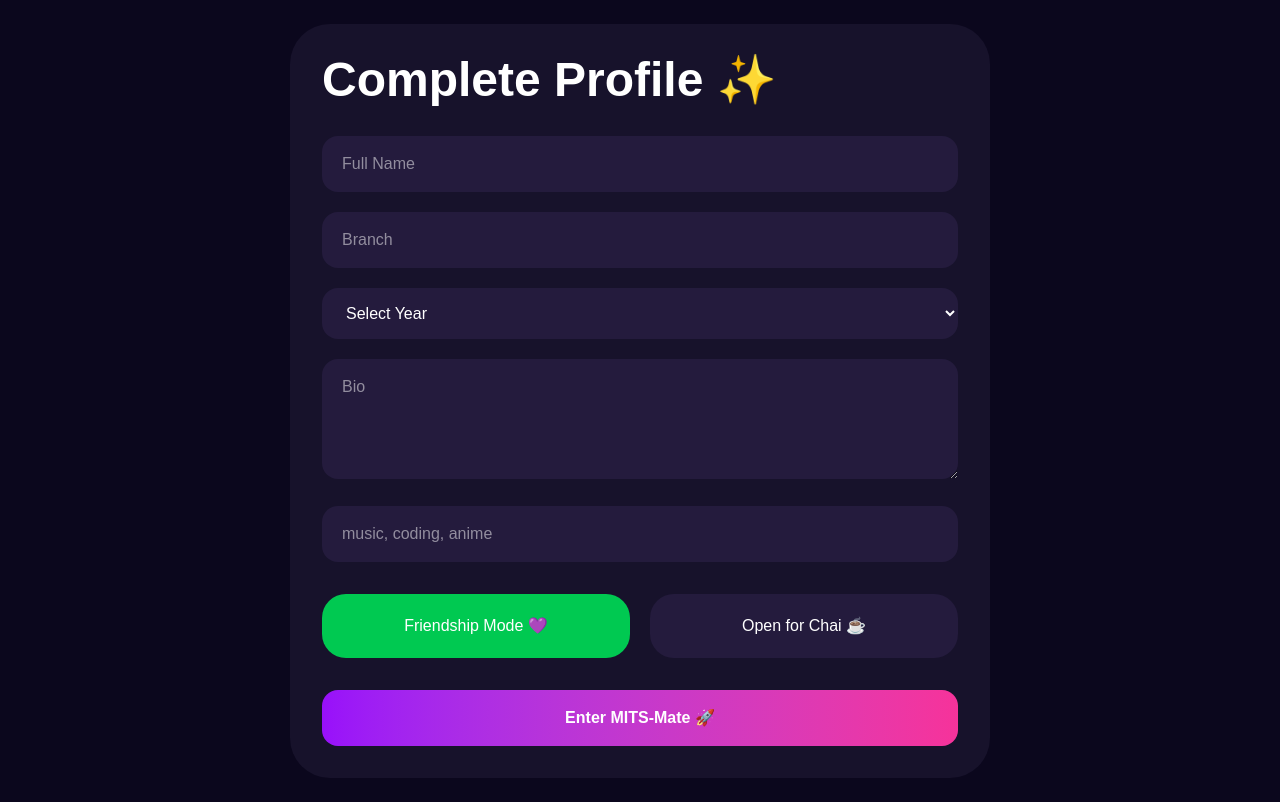
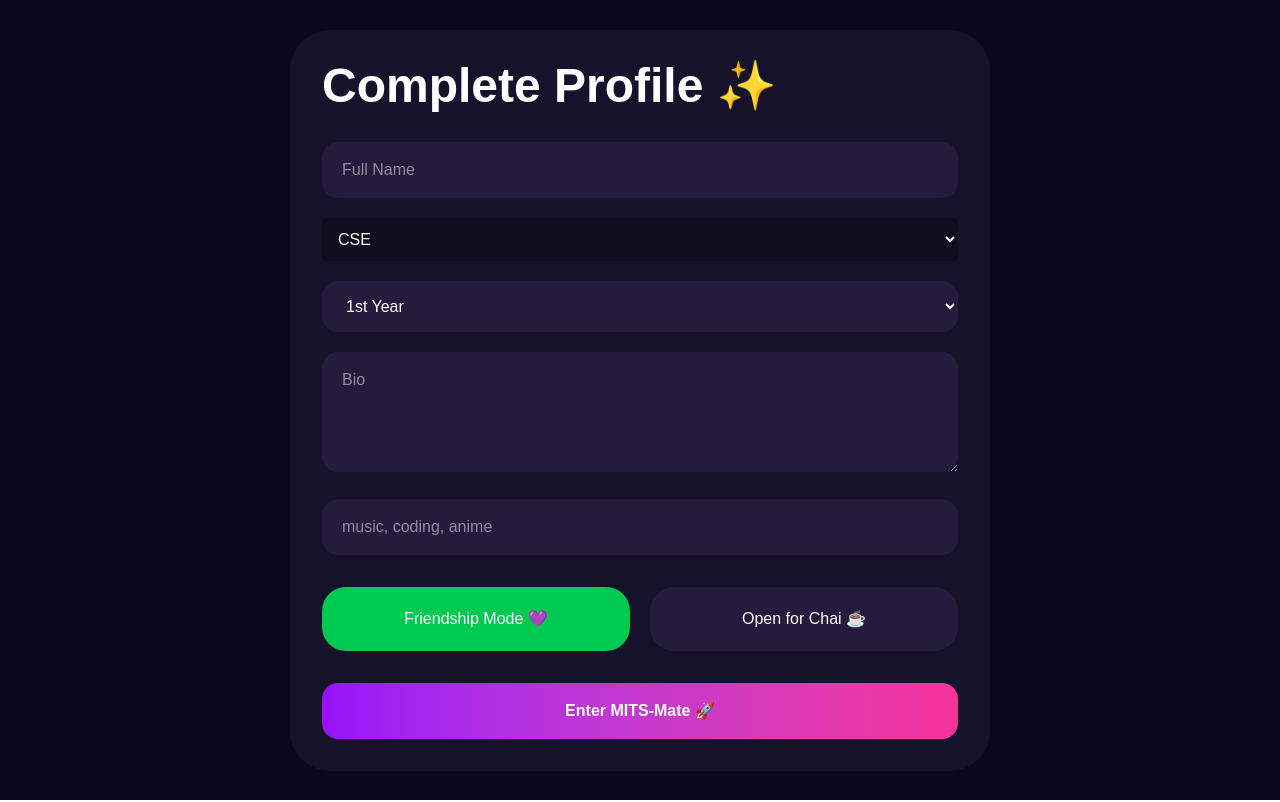
Before and after one commit to kusshiva738-spec/mitsmate, a Next.js app: page /setup in a window 1280 px wide. Built offline with nearby package versions, Linux system fonts and the light colour scheme; no server answers.

Commit message:
branchoptionadded

```diff
--- a/src/app/auth/page.tsx
+++ b/src/app/auth/page.tsx
@@ -76,7 +76,7 @@ export default function AuthPage() {
         <div className="mt-8">
           <input
             type="email"
-            placeholder="Email"
+            placeholder="MITS College student Email"
             value={email}
             onChange={(e) =>
               setEmail(e.target.value)
--- a/src/app/profile/page.tsx
+++ b/src/app/profile/page.tsx
@@ -393,28 +393,46 @@ export default function ProfilePage() {
                     placeholder="Full Name"
                     className="w-full p-3 rounded bg-black/30 text-white"
                   />
+                   <select
+              value={branch}
+              onChange={(e) =>
+                setBranch(e.target.value)
+              }
+              aria-placeholder="branch"
+              className="w-full p-3 rounded bg-black/30 text-white"
+            >
+              <option>CSE</option>
+              <option>IT</option>
+              <option>CSD</option>
+               <option>CIVIL ENG.</option>
+                <option>MECH.ENG.</option>
+                <option>Electrical ENG. </option>
+                 <option>ELECTRONICS ENG. </option>
+                  <option>ELECTRONICS & TELECOM. </option>
+                  <option>CHEMICAL ENG. </option>
+                   <option>IOT(IT) </option>
+                    <option>AI&ML </option>
+                     <option>IOT(EE) </option>
+                      <option>AIDS</option>
+                       <option>MATHEMATICS &COMP. </option>
+                        <option>AUTOMOBILE </option>
+                         <option>ARCHITECTURE </option>
+            </select>
 
-                  <input
-                    value={branch}
-                    onChange={(e) =>
-                      setBranch(
-                        e.target.value
-                      )
-                    }
-                    placeholder="Branch"
-                    className="w-full p-3 rounded bg-black/30 text-white"
-                  />
 
-                  <input
-                    value={year}
-                    onChange={(e) =>
-                      setYear(
-                        e.target.value
-                      )
-                    }
-                    placeholder="Year"
-                    className="w-full p-3 rounded bg-black/30 text-white"
-                  />
+                            <select
+                      value={year}
+                      onChange={(e) => setYear(e.target.value)}
+                      className="w-full p-3 rounded bg-black/30 text-white"
+                    >
+
+                      <option value="1">1st Year</option>
+                      <option value="2">2nd Year</option>
+                      <option value="3">3rd Year</option>
+                      <option value="4">4th Year</option>
+                    </select>
+
+
 
                   <input
                     value={gender}
--- a/src/app/setup/page.tsx
+++ b/src/app/setup/page.tsx
@@ -108,23 +108,40 @@ export default function SetupPage() {
             }
             className="w-full bg-[#241b3d] rounded-2xl px-5 py-4 outline-none"
           />
+           <select
+              value={branch}
+              onChange={(e) =>
+                setBranch(e.target.value)
+              }
+              aria-placeholder="branch"
+              className="w-full p-3 rounded bg-black/30 text-white"
+            >
+              <option>CSE</option>
+              <option>IT</option>
+              <option>CSD</option>
+               <option>CIVIL ENG.</option>
+                <option>MECH.ENG.</option>
+                <option>Electrical ENG. </option>
+                 <option>ELECTRONICS ENG. </option>
+                  <option>ELECTRONICS & TELECOM. </option>
+                  <option>CHEMICAL ENG. </option>
+                   <option>IOT(IT) </option>
+                    <option>AI&ML </option>
+                     <option>IOT(EE) </option>
+                      <option>AIDS</option>
+                       <option>MATHEMATICS &COMP. </option>
+                        <option>AUTOMOBILE </option>
+                         <option>ARCHITECTURE </option>
+            </select>
 
-          <input
-            placeholder="Branch"
-            value={branch}
-            maxLength={20}
-            onChange={(e) =>
-              setBranch(e.target.value)
-            }
-            className="w-full bg-[#241b3d] rounded-2xl px-5 py-4 outline-none"
-          />
+
 
          <select
   value={year}
   onChange={(e) => setYear(e.target.value)}
   className="w-full bg-[#241b3d] rounded-2xl px-5 py-4 outline-none"
 >
-  <option value="">Select Year</option>
+
   <option value="1">1st Year</option>
   <option value="2">2nd Year</option>
   <option value="3">3rd Year</option>
```
